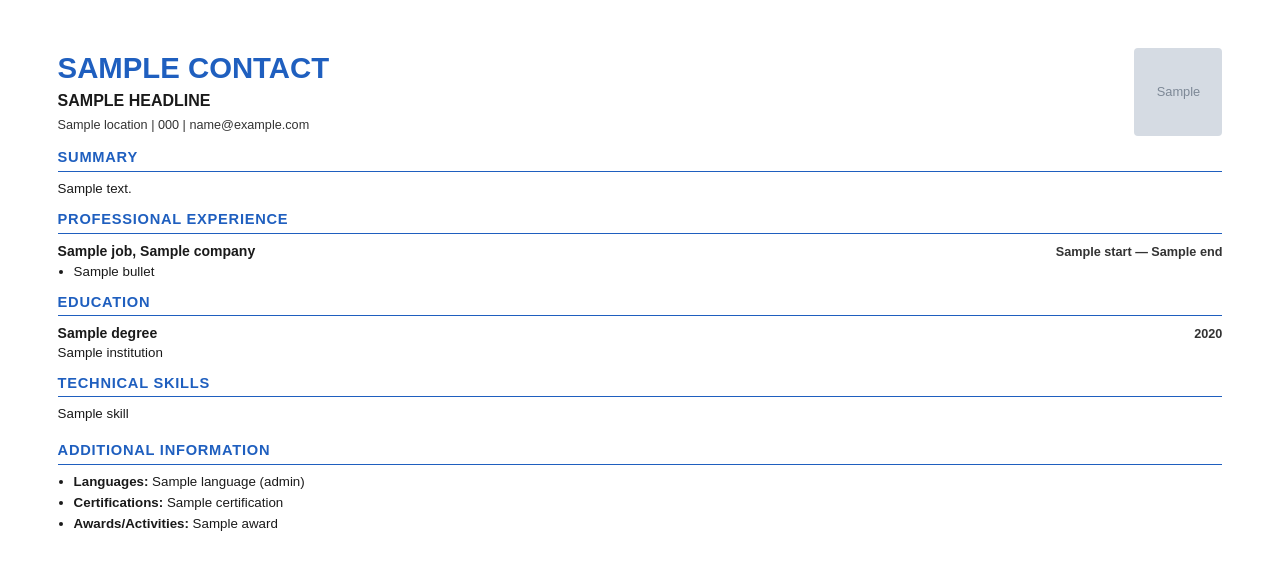
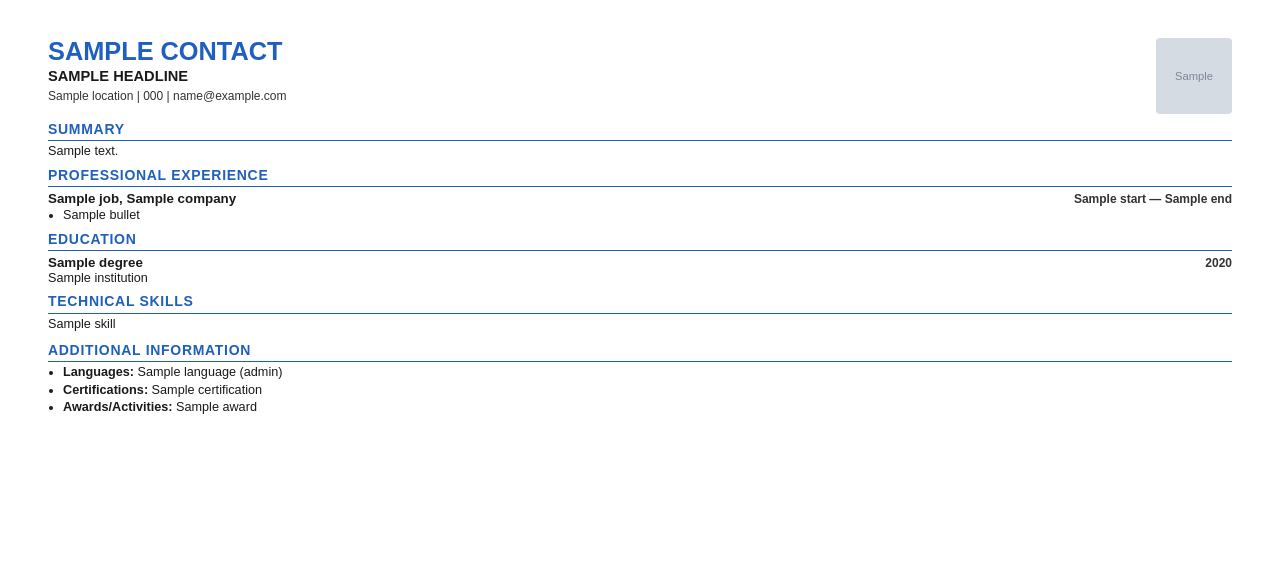
Before and after one commit to Inframiq/AI-copilot, a Python web app: template apps/api/templates/ats_professional.html in a window 1280 px wide. Shown: the top 570 px of the page. Run offline with Jinja, Linux system fonts and the light colour scheme; the template is opened without the code that fills it: most values are stand-ins (such as "Sample title", 1, 10 or a date in 2020); grey boxes marked "Sample" are stand-in pictures.

Commit message:
fix(pdf): tighten resume template margins and spacing further
Further reduce whitespace in ats_clean, ats_modern, ats_professional,
and ats_minimal beyond the earlier 0.5in/0.6in fix: page margins down
to 0.4in/0.5in, line-height from ~1.35 to 1.22, and section/list
spacing (h2 margins, bullet gaps, contact block gaps) cut roughly in
half throughout. Font sizes trimmed ~0.5-1pt to match the denser
layout typical of professional ATS resumes.

Verified by rendering each template to PDF with representative sample
content and visually inspecting via PyMuPDF-rendered PNGs; all 11 PDF
service tests still pass.

```diff
--- a/apps/api/templates/ats_professional.html
+++ b/apps/api/templates/ats_professional.html
@@ -8,27 +8,27 @@
      replaced by it. Zero it explicitly so the body margin below is the
      true, only margin. */
   @page { margin: 0; }
-  body { font-family: Arial, sans-serif; font-size: 10.5pt; line-height: 1.35; color: #1a1a1a; margin: 0.5in 0.6in; }
-  .header { display: flex; justify-content: space-between; align-items: flex-start; margin-bottom: 8px; }
-  .photo { width: 88px; height: 88px; border-radius: 4px; object-fit: cover; flex-shrink: 0; }
-  .name { font-size: 22pt; font-weight: 800; color: #1f5fbf; margin: 0 0 2px; }
-  .headline { font-size: 12pt; font-weight: 700; color: #1a1a1a; margin: 0 0 6px; }
-  .contact-line { font-size: 9.5pt; color: #333; }
-  h2 { font-size: 11pt; font-weight: 800; color: #1f5fbf; text-transform: uppercase; letter-spacing: 0.05em;
-    border-bottom: 1.5px solid #1f5fbf; padding-bottom: 3px; margin: 12px 0 8px; }
-  p.summary { margin: 0; font-size: 10pt; }
-  .job-row { display: flex; justify-content: space-between; align-items: baseline; margin-top: 6px; }
-  .job-title { font-weight: 700; font-size: 10.5pt; }
-  .job-dates { font-size: 9.5pt; font-weight: 700; color: #333; }
-  ul.bullets { margin: 2px 0 8px 16px; padding: 0; font-size: 10pt; }
-  ul.bullets li { margin-bottom: 2px; }
-  .edu-row { display: flex; justify-content: space-between; align-items: baseline; margin-top: 6px; }
-  .edu-degree { font-weight: 700; font-size: 10.5pt; }
-  .edu-institution { font-size: 10pt; }
-  .skills-grid { display: flex; flex-wrap: wrap; margin-top: 4px; }
-  .skills-grid span { width: 25%; font-size: 10pt; margin-bottom: 6px; box-sizing: border-box; padding-right: 8px; }
-  ul.additional { margin: 0 0 0 16px; padding: 0; font-size: 10pt; }
-  ul.additional li { margin-bottom: 3px; }
+  body { font-family: Arial, sans-serif; font-size: 10pt; line-height: 1.22; color: #1a1a1a; margin: 0.4in 0.5in; }
+  .header { display: flex; justify-content: space-between; align-items: flex-start; margin-bottom: 5px; }
+  .photo { width: 76px; height: 76px; border-radius: 4px; object-fit: cover; flex-shrink: 0; }
+  .name { font-size: 19pt; font-weight: 800; color: #1f5fbf; margin: 0 0 2px; line-height: 1.1; }
+  .headline { font-size: 11pt; font-weight: 700; color: #1a1a1a; margin: 0 0 3px; }
+  .contact-line { font-size: 9pt; color: #333; }
+  h2 { font-size: 10.5pt; font-weight: 800; color: #1f5fbf; text-transform: uppercase; letter-spacing: 0.05em;
+    border-bottom: 1.5px solid #1f5fbf; padding-bottom: 2px; margin: 7px 0 3px; }
+  p.summary { margin: 0; font-size: 9.5pt; }
+  .job-row { display: flex; justify-content: space-between; align-items: baseline; margin-top: 4px; }
+  .job-title { font-weight: 700; font-size: 10pt; }
+  .job-dates { font-size: 9pt; font-weight: 700; color: #333; }
+  ul.bullets { margin: 1px 0 4px 15px; padding: 0; font-size: 9.5pt; }
+  ul.bullets li { margin-bottom: 1px; }
+  .edu-row { display: flex; justify-content: space-between; align-items: baseline; margin-top: 4px; }
+  .edu-degree { font-weight: 700; font-size: 10pt; }
+  .edu-institution { font-size: 9.5pt; }
+  .skills-grid { display: flex; flex-wrap: wrap; margin-top: 2px; }
+  .skills-grid span { width: 25%; font-size: 9.5pt; margin-bottom: 3px; box-sizing: border-box; padding-right: 8px; }
+  ul.additional { margin: 0 0 0 15px; padding: 0; font-size: 9.5pt; }
+  ul.additional li { margin-bottom: 2px; }
 </style>
 </head>
 <body>
```
Also changed, not shown: apps/api/templates/ats_clean.html (+9 -9 lines), apps/api/templates/ats_minimal.html (+17 -17 lines), apps/api/templates/ats_modern.html (+12 -12 lines).
